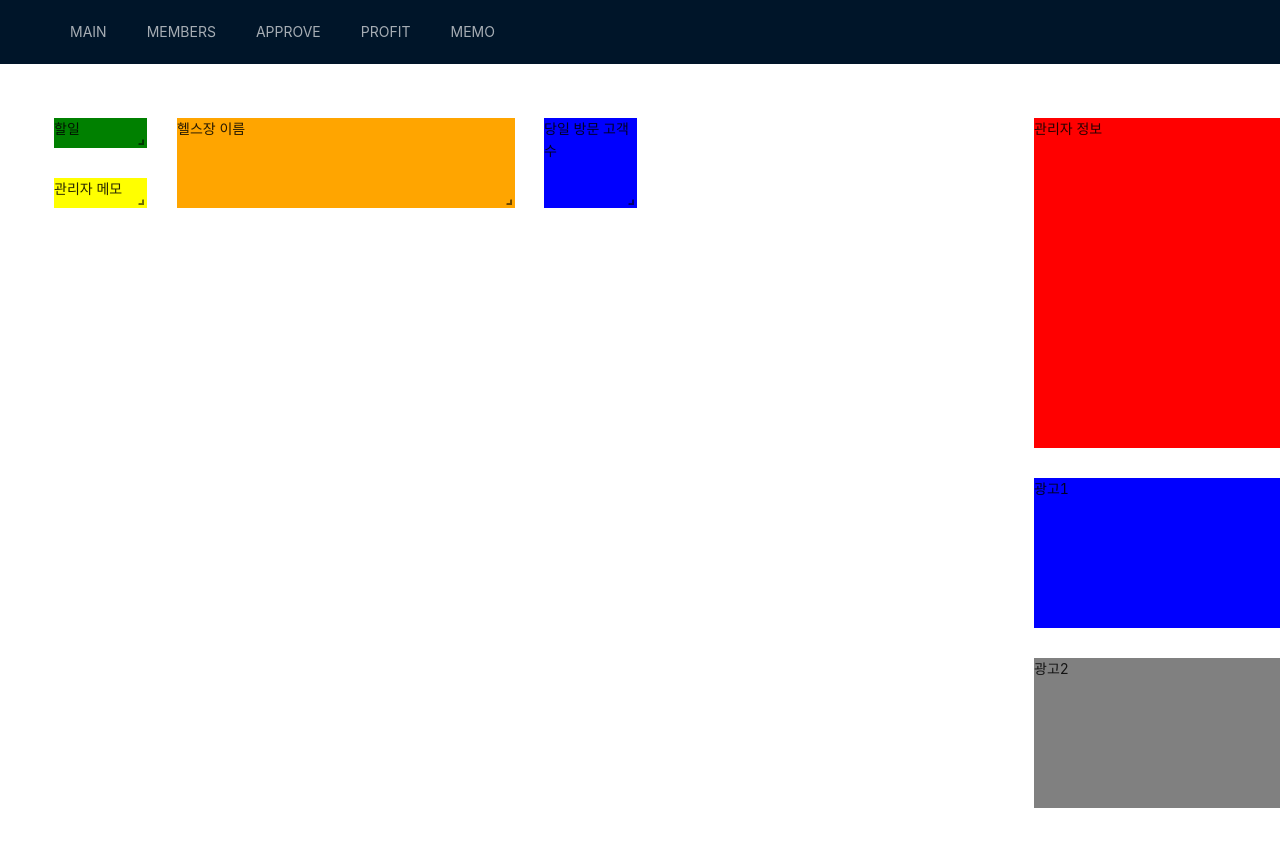
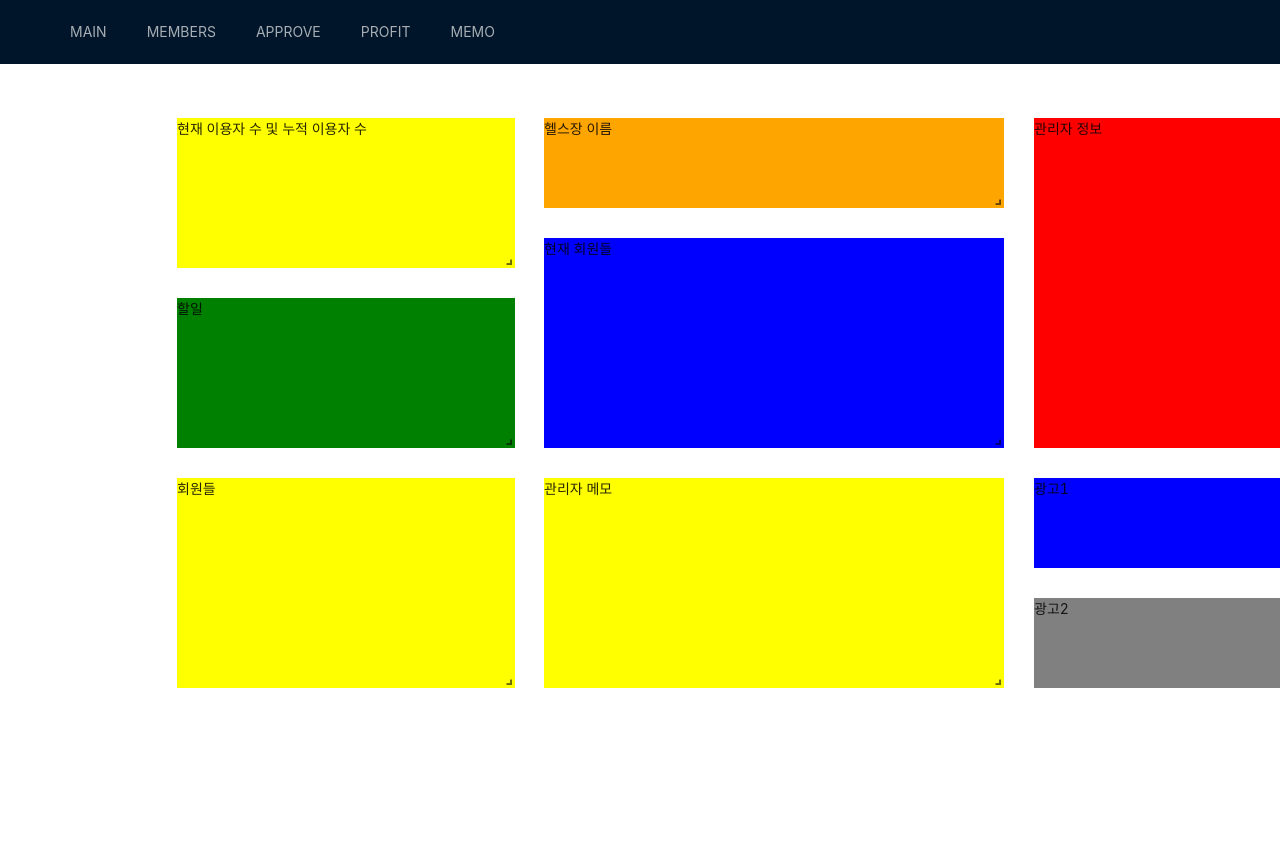
Before and after one commit to ENFT-Token/admin-client-web, a React (Create React App) app: page /home in a window 1280 px wide. Shown: the top 846 px of the page. Built offline with nearby package versions, Linux system fonts and the light colour scheme; the HTML template or start-up script is replaced by a standard one.

Commit message:
add : all layout

```diff
--- a/src/page/MainPage/index.tsx
+++ b/src/page/MainPage/index.tsx
@@ -10,10 +10,14 @@ export default function MainPage() {
 
   const layout = [
     { i: "관리자 정보", x: 8, y: 0, w: 3, h: 6},
-    { i: "헬스장 이름", x: 1, y: 0, w: 3, h: 2, minW: 2, maxW: 4 },
-    { i: "당일 방문 고객수", x: 4, y: 0, w: 1, h: 2 },
-    { i: "광고1", x: 8, y: 0, w: 3, h: 3 },
-    { i: "광고2", x: 8, y: 0, w: 3, h: 3 },
+    { i: "헬스장 이름", x: 4, y: 0, w: 4, h: 2, minW: 2, maxW: 4 },
+    { i: "현재 회원들", x: 4, y: 0, w: 4, h: 4 },
+    { i: "광고1", x: 8, y: 0, w: 3, h: 2 },
+    { i: "광고2", x: 8, y: 0, w: 3, h: 2 },
+    { i: "관리자 메모", x: 4, y: 0, w: 4, h:4 },
+    { i: "할일", x: 1, y: 0, w: 3, h: 3 },
+    { i: "회원들", x: 1, y: 0, w: 3, h: 4 },
+    { i: "현재", x: 1, y: 0, w: 3, h: 3 },
   ];
   return (
     <div style={{}}>
@@ -28,11 +32,14 @@ export default function MainPage() {
       >
         <div key="관리자 정보" style={{background:"red"}}>관리자 정보</div>
         <div key="헬스장 이름" style={{background:"orange"}}>헬스장 이름</div>
-        <div key="당일 방문 고객수" style={{background:"blue"}}>당일 방문 고객수</div>
+        <div key="현재 회원들" style={{background:"blue"}}>현재 회원들</div>
         <div key="광고1" style={{background:"blue"}}>광고1</div>
         <div key="광고2" style={{background:"gray"}}>광고2</div>
+        <div key="현재" style={{background:"yellow"}}>현재 이용자 수 및 누적 이용자 수 </div>
         <div key="할일" style={{background:"green"}}>할일</div>
         <div key="관리자 메모" style={{background:"yellow"}}>관리자 메모</div>
+        <div key="회원들" style={{background:"yellow"}}>회원들</div>
+
       </GridLayout>
     </div>
   )
```
